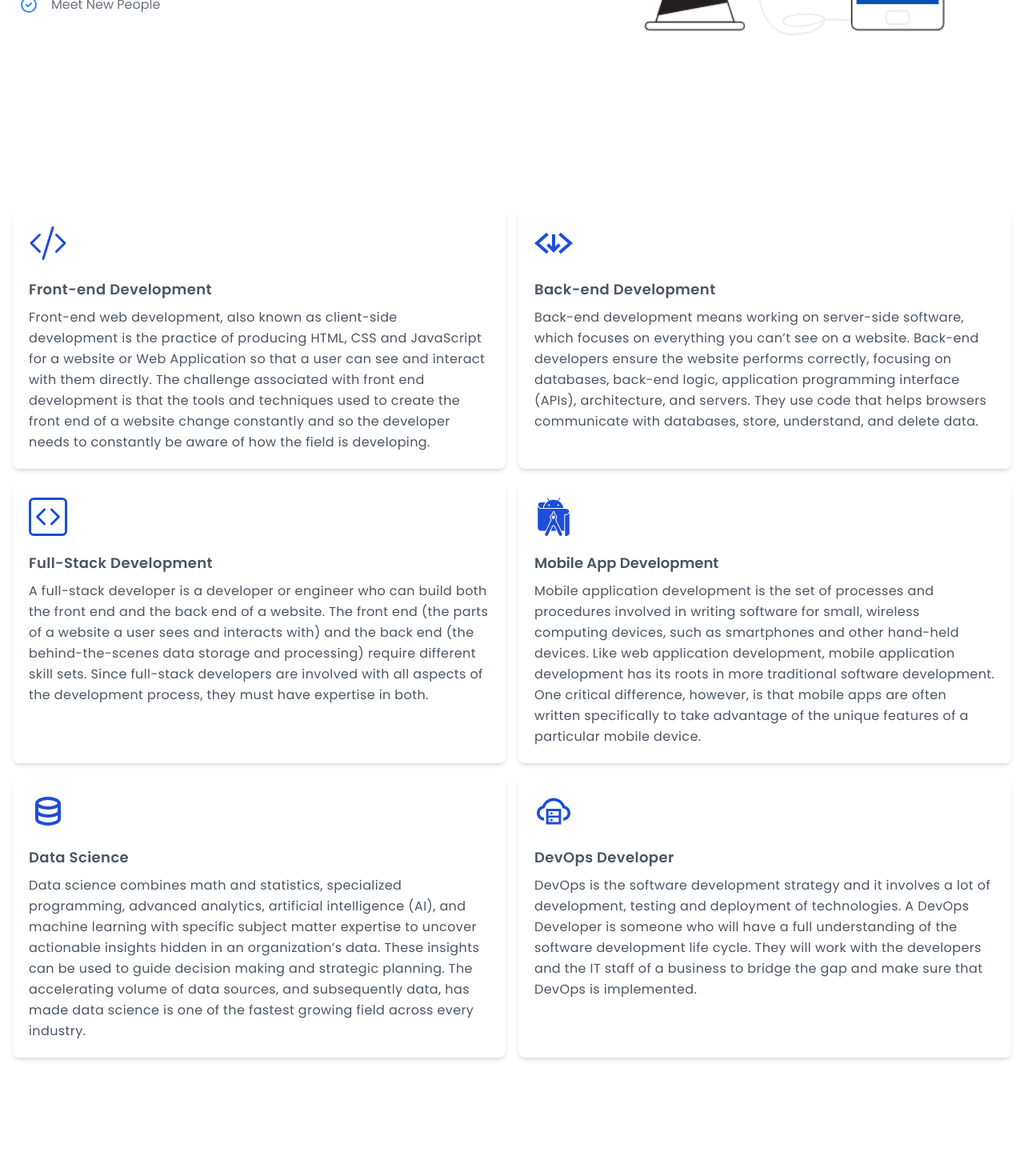
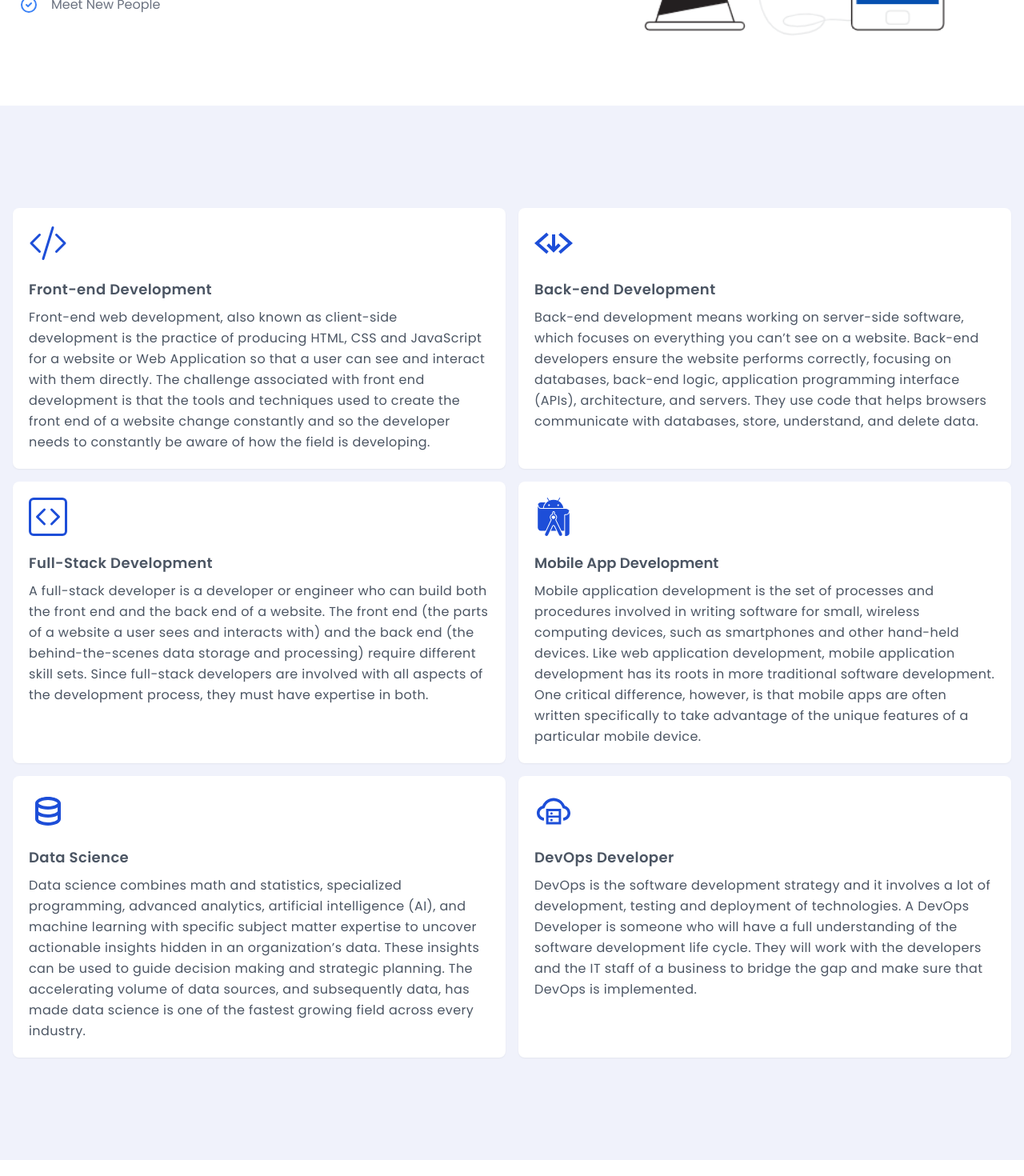
Before and after one commit to Clifftech123/find-twitter-mentor, a React (Vite) app: page / in a window 1280 px wide. Shown: the part 780-2250 px from the top of the page at 80% size. Built offline with nearby package versions, Linux system fonts and the light colour scheme.

Commit message:
Chaning of background color

```diff
--- a/src/Components/Content/Firstcards.jsx
+++ b/src/Components/Content/Firstcards.jsx
@@ -15,11 +15,11 @@ const FirstCards = () => {
   return (
 		<div>
 			{/* Features Section: Boxes with Icons */}
-			<div className="  bg-white    dark:bg-Dark_bg_color  duration-100">
+			<div className="   bg-Nav_Bg_Color    dark:bg-Dark_bg_color  duration-100">
 				<div className="container xl:max-w-7xl mx-auto px-4 py-1  lg:py-32">
 					<div className="grid grid-cols-1 gap-4 sm:grid-cols-2 lg:grid-cols-2">
 						{/* FONT-EDN DEVELOPER */}
-						<div className="p-5 leading-relaxed  tracking-wide bg-white   dark:bg-gray-900   dark:hover:shadow-lg    hover:shadow-xl shadow-md  rounded-lg">
+						<div className="p-5 leading-relaxed  tracking-wide bg-white   dark:bg-gray-900   dark:hover:shadow-lg    hover:shadow-xl shadow-sm  rounded-lg">
 							{/* FRONDE ICON */}
 							<BsCodeSlash
 								className="text-primary mb-5 hi-outline hi-template inline-block
@@ -40,7 +40,7 @@ const FirstCards = () => {
 							</p>
 						</div>
 						{/* BACK-END DEVELOPMENT */}
-						<div className="p-5 leading-relaxed   tracking-wide bg-white     dark:bg-gray-900      hover:shadow-xl shadow-md transition rounded-lg">
+						<div className="p-5 leading-relaxed   tracking-wide bg-white     dark:bg-gray-900      hover:shadow-xl shadow-sm transition rounded-lg">
 							{/* BACK-END ICON */}
 							<IoCodeDownloadSharp
 								className="text-primary mb-5 hi-outline hi-template inline-block
@@ -61,7 +61,7 @@ const FirstCards = () => {
 						</div>
 						{/* FULL-STACK */}
 
-						<div className="p-5 bg-white  leading-relaxed   tracking-wide   dark:bg-gray-900     dark:hover:shadow-lg     hover:shadow-xl shadow-md  transition rounded-lg">
+						<div className="p-5 bg-white  leading-relaxed   tracking-wide   dark:bg-gray-900     dark:hover:shadow-lg     hover:shadow-xl shadow-sm  transition rounded-lg">
 							{/* FULL-STACK ICON */}
 							<BsCodeSquare
 								className="text-primary  mb-5 hi-outline hi-template inline-block
@@ -84,7 +84,7 @@ const FirstCards = () => {
 						{/* SECOND CARDS  */}
 						{/* MOBILE APP DEVELOPMENT */}
 
-						<div className="p-5 bg-white   dark:bg-gray-900     dark:hover:shadow-lg     hover:shadow-xl shadow-md  transition rounded-lg">
+						<div className="p-5 bg-white   dark:bg-gray-900     dark:hover:shadow-lg     hover:shadow-xl shadow-sm  transition rounded-lg">
 							{/* MOBILE ICON */}
 							<SiAndroidstudio className="text-primary  mb-5 hi-outline hi-template inline-block  w-12 h-12" />
 							<h4 className="text-lg font-semibold  text-gray-600   mb-2 2 dark:text-gray-300">
@@ -102,7 +102,7 @@ const FirstCards = () => {
 							</p>
 						</div>
 						{/* DATA SCIENCE */}
-						<div className="p-5 bg-white  leading-relaxed   tracking-wide     dark:bg-gray-900     dark:hover:shadow-lg  border-gray-100   hover:shadow-xl shadow-md   transition rounded-lg">
+						<div className="p-5 bg-white  leading-relaxed   tracking-wide     dark:bg-gray-900     dark:hover:shadow-lg  border-gray-100   hover:shadow-xl shadow-sm   transition rounded-lg">
 							{/* DATA SCIENCE ICON */}
 							<BiData className="text-primary mb-5 hi-outline hi-template inline-block  w-12 h-12" />
 							<h4 className="text-lg  mb-2  text-gray-600 font-semibold   dark:text-gray-300">
@@ -120,7 +120,7 @@ const FirstCards = () => {
 							</p>
 						</div>
 						{/* DEVOPS */}
-						<div className="p-5 bg-white  leading-relaxed   tracking-wide   dark:border-gray-700  dark:bg-gray-900   shadow-md    hover:shadow-xl   dark:hover:shadow-lg  transition rounded-lg ">
+						<div className="p-5 bg-white  leading-relaxed   tracking-wide   dark:border-gray-700  dark:bg-gray-900   shadow-sm    hover:shadow-xl   dark:hover:shadow-lg  transition rounded-lg ">
 							<AiOutlineCloudServer className="text-primary mb-5 hi-outline hi-template inline-block  w-12 h-12" />
 							<h4 className="text-lg font-semibold   text-gray-600  mb-2 dark:text-gray-300">
 								DevOps Developer
```
